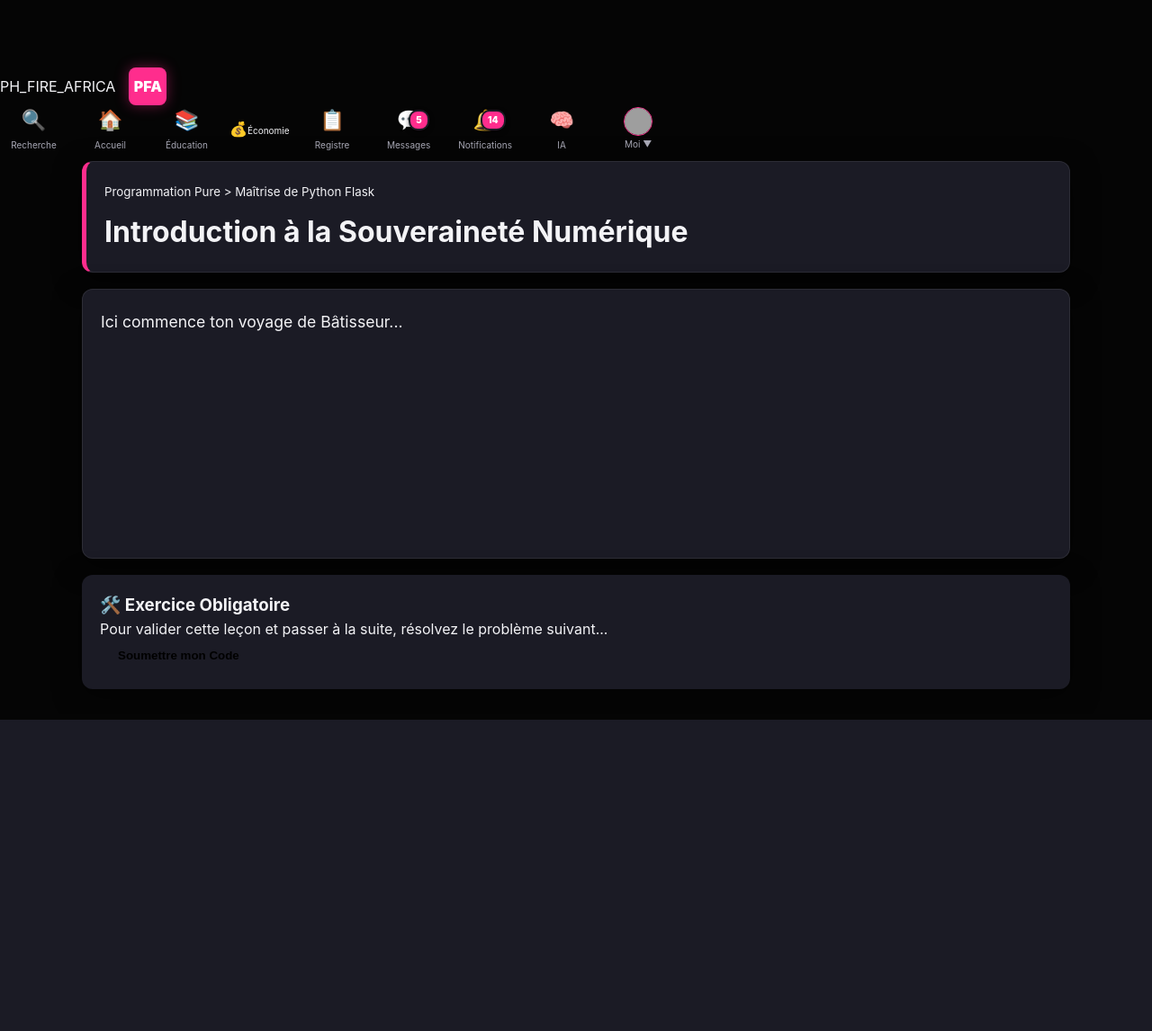
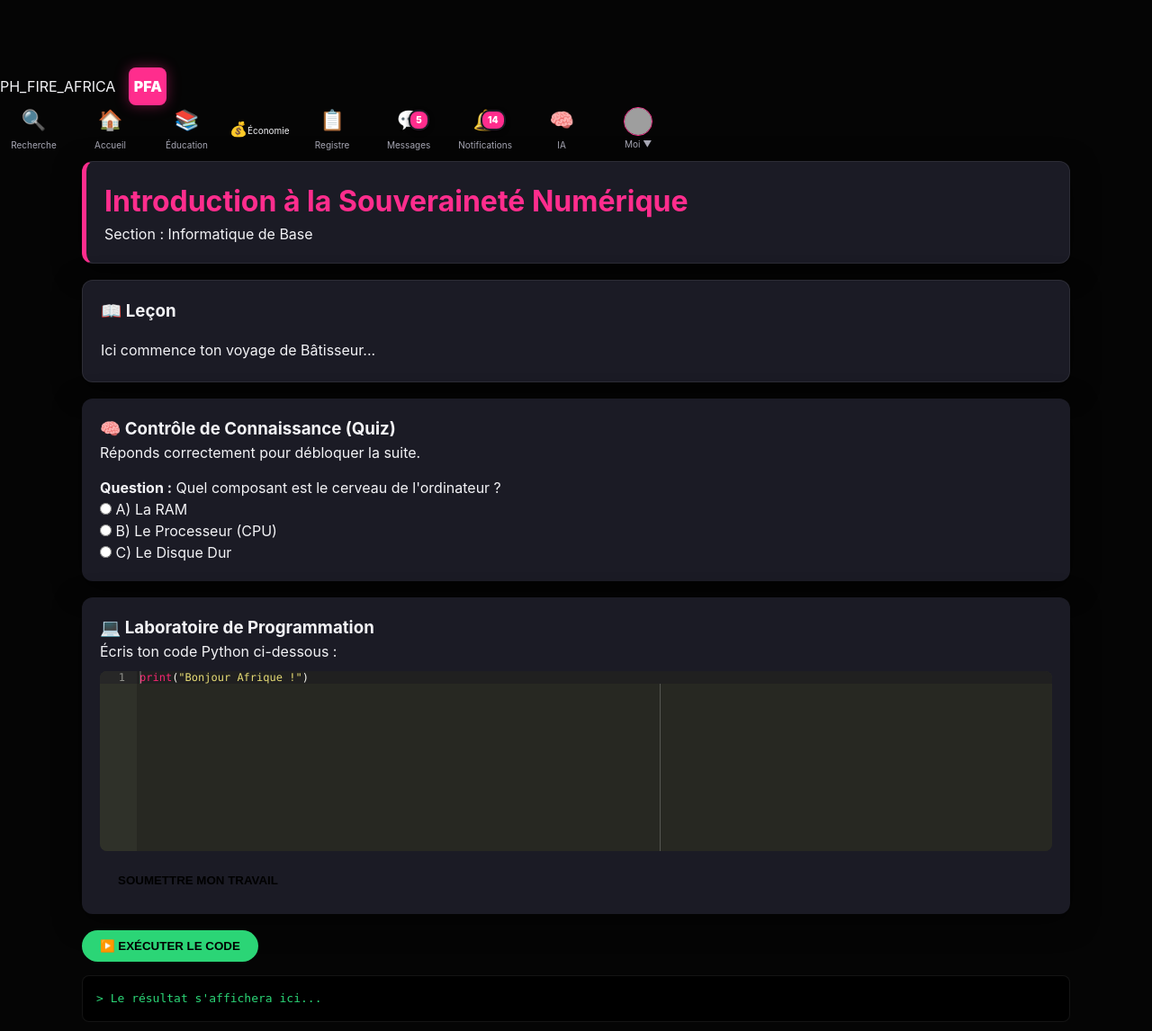
Before and after one commit to ombasonhilaire-droid/PH_FIRE_AFRICA_WEB_MVP_v1, a Flask app: page /academie/lecon/1 in a window 1280 px wide. Shown: the whole page at 90% size. Before the commit the page ends 800 px from the top, so only its background shows below. Run offline with Flask 3, Linux system fonts and the light colour scheme; a user stored in the database is signed in; data comes from the database, SQL or seed files in the repository; some libraries are stand-ins or nearby versions; grey boxes are pictures that could not be loaded.

Commit message:
ARRANGEMENT DU BUREAU DU FONDATEUR

```diff
--- a/templates/academie/lecon_view.html
+++ b/templates/academie/lecon_view.html
@@ -1,36 +1,98 @@
 {% extends "base.html" %}
 {% block content %}
-<div class="card" style="border-left: 5px solid var(--accent);">
-    <small class="muted">{{ lecon.domaine_nom }} > {{ lecon.cursus_titre }}</small>
-    <h1 style="margin-top: 10px;">{{ lecon.titre }}</h1>
+<div class="main-content" style="display: block;">
+
+    <!-- EN-TÊTE -->
+    <div class="card" style="border-left: 5px solid var(--accent);">
+        <h1 style="color: var(--accent);">{{ lecon.titre }}</h1>
+        <p class="muted">Section : Informatique de Base</p>
+    </div>
+
+    <!-- SECTION 1 : LE SAVOIR (TEXTE/VIDEO) -->
+    <div class="card">
+        <h3>📖 Leçon</h3>
+        <div class="content" style="line-height: 1.8; margin-top: 15px;">
+            {{ lecon.contenu | safe }}
+        </div>
+    </div>
+
+    <!-- SECTION 2 : LA VALIDATION (QUIZ) -->
+    <div class="card" style="border: 1px solid var(--warn);">
+        <h3>🧠 Contrôle de Connaissance (Quiz)</h3>
+        <p class="small muted">Réponds correctement pour débloquer la suite.</p>
+        <div style="margin-top: 15px;">
+            <p><b>Question :</b> Quel composant est le cerveau de l'ordinateur ?</p>
+            <label><input type="radio" name="q1"> A) La RAM</label><br>
+            <label><input type="radio" name="q1"> B) Le Processeur (CPU)</label><br>
+            <label><input type="radio" name="q1"> C) Le Disque Dur</label>
+        </div>
+    </div>
+
+    <!-- SECTION 3 : L'ACTION (ÉDITEUR DE CODE) -->
+    <div class="card" style="border: 1px solid var(--ok);">
+        <h3>💻 Laboratoire de Programmation</h3>
+        <p class="small muted">Écris ton code Python ci-dessous :</p>
+
+        <!-- L'Éditeur de code intégré -->
+        <div id="editor" style="height: 200px; width: 100%; border-radius: 8px; margin-top: 10px;">print("Bonjour Afrique !")</div>
+
+        <button class="btn" style="margin-top: 15px; background: var(--ok); color: black;" onclick="validerTravail()">
+            SOUMETTRE MON TRAVAIL
+        </button>
+    </div>
+
 </div>
 
-<div class="card" style="line-height: 1.8; font-size: 1.1em; min-height: 300px;">
-    {{ lecon.contenu | safe }}
+<!-- Sous la div #editor -->
+<div style="margin-top: 10px; display: flex; gap: 10px;">
+    <button class="btn" style="background: #2bd576; color: black;" onclick="runPython()">▶️ EXÉCUTER LE CODE</button>
 </div>
 
-<div class="card" style="border: 1px dashed var(--ok);">
-    <h3>🛠️ Exercice Obligatoire</h3>
-    <p>Pour valider cette leçon et passer à la suite, résolvez le problème suivant...</p>
-    <button class="btn" style="background: var(--ok); color: black;">Soumettre mon Code</button>
+<div id="terminal-output" style="margin-top: 15px; background: #000; color: #2bd576; padding: 15px; border-radius: 8px; font-family: monospace; min-height: 50px; border: 1px solid var(--border);">
+    > Le résultat s'affichera ici...
 </div>
 
-<!-- MOTEUR DE LA MINE D'OR (Heartbeat) -->
 <script>
-    console.log("Mine PH FIRE activée pour la leçon {{ lecon.id }}");
+function runPython() {
+    const code = editor.getValue();
+    const outputDiv = document.getElementById('terminal-output');
+    outputDiv.innerText = "Exécution en cours...";
 
-    setInterval(function() {
-        fetch("/api/mine/heartbeat/{{ lecon.id }}", {
+    fetch("/api/run_code", {
+        method: "POST",
+        headers: {"Content-Type": "application/json"},
+        body: JSON.stringify({code: code})
+    })
+    .then(res => res.json())
+    .then(data => {
+        outputDiv.innerText = data.output || "Code exécuté avec succès (pas de sortie).";
+    });
+}
+</script>
+
+<!-- CHARGEMENT DE L'ÉDITEUR ACE (Léger et Pro) -->
+<script src="https://cdnjs.cloudflare.com/ajax/libs/ace/1.4.12/ace.js"></script>
+<script>
+    var editor = ace.edit("editor");
+    editor.setTheme("ace/theme/monokai");
+    editor.session.setMode("ace/mode/python");
+
+    function validerTravail() {
+        const code = editor.getValue();
+        // Appel à ton API de validation
+        fetch("/api/validate_lesson/{{ lecon.id }}", {
             method: "POST",
-            headers: {
-                "Content-Type": "application/json"
+            headers: {"Content-Type": "application/json"},
+            body: JSON.stringify({code: code})
+        })
+        .then(res => res.json())
+        .then(data => {
+            if(data.status === "success") {
+                window.location.href = data.next_url;
+            } else {
+                alert(data.message);
             }
-        })
-        .then(response => response.json())
-        .then(data => {
-            console.log("Or extrait : + " + data.earned + "$");
-        })
-        .catch(error => console.error("Erreur de mine :", error));
-    }, 3000); // 30 secondes
+        });
+    }
 </script>
 {% endblock %}
```
Also changed, not shown: templates/academie/forge_lecon.html (added, +36 -0 lines), templates/academie/home.html (+11 -0 lines).
